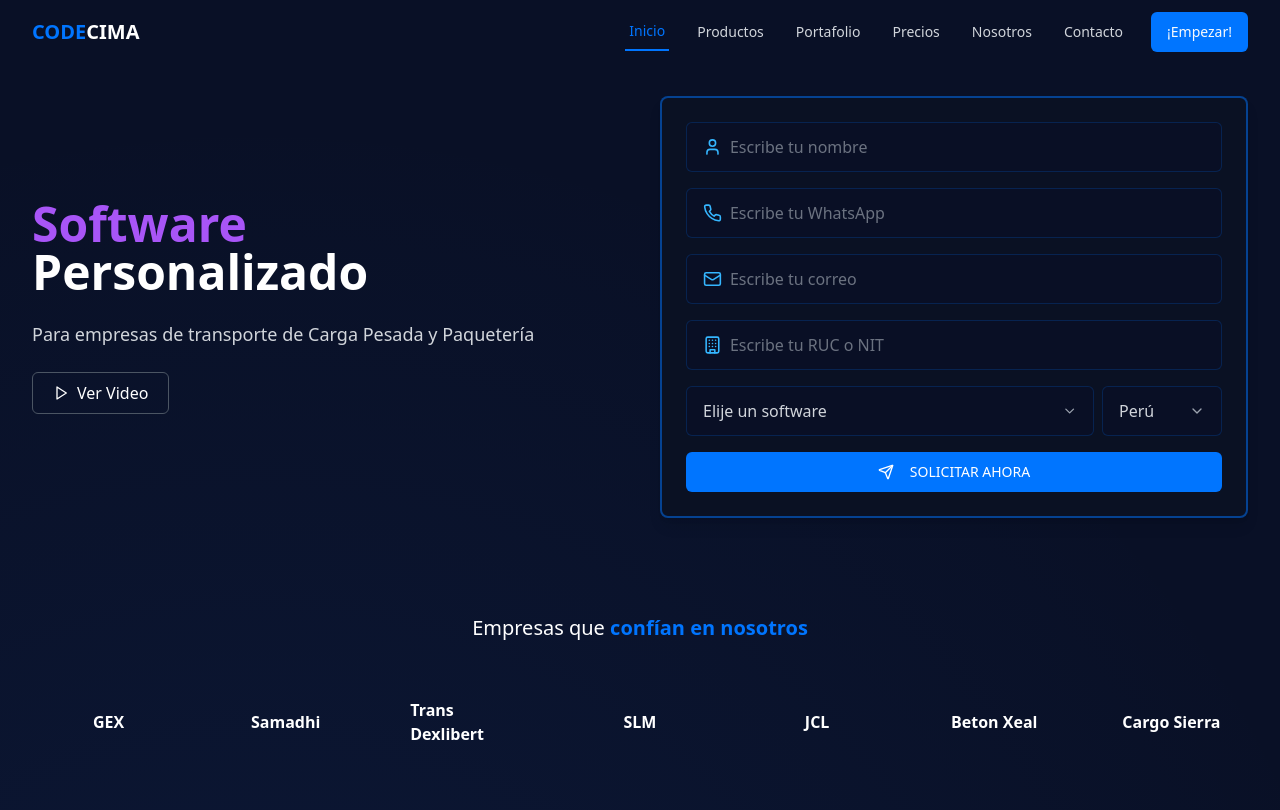
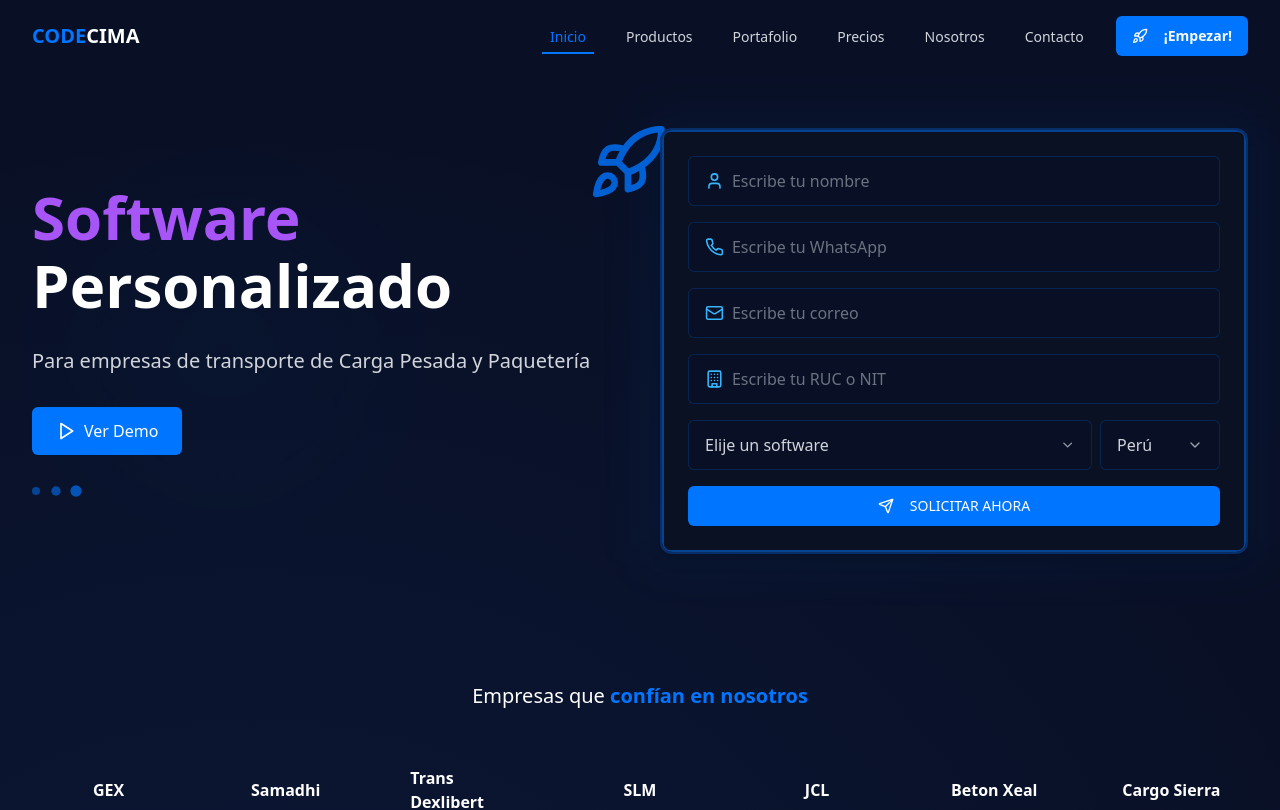
Before and after one commit to erikstiven/codecima-web-scapes, a React (Vite) app: page / in a window 1280 px wide. Shown: the top 810 px of the page. Built offline with nearby package versions, Linux system fonts and the light colour scheme.

Commit message:
feat: Improve UI and add animations
Improved the UI, enhanced the navbar style, and made the hero section more attractive with animations.

```diff
--- a/src/components/home/Hero.tsx
+++ b/src/components/home/Hero.tsx
@@ -1,39 +1,179 @@
 
-import React from 'react';
-import { Play } from 'lucide-react';
-import { motion } from 'framer-motion';
+import React, { useEffect } from 'react';
+import { Play, Rocket } from 'lucide-react';
+import { motion, useAnimation } from 'framer-motion';
 import ContactForm from '../ContactForm';
+
+const FloatingRocket = () => {
+  const controls = useAnimation();
+
+  useEffect(() => {
+    const animateRocket = async () => {
+      while (true) {
+        await controls.start({
+          y: [0, -15, 0, 10, 0],
+          rotate: [0, 5, 0, -5, 0],
+          transition: {
+            duration: 6,
+            ease: "easeInOut",
+            times: [0, 0.25, 0.5, 0.75, 1],
+            repeat: Infinity
+          }
+        });
+      }
+    };
+
+    animateRocket();
+  }, [controls]);
+
+  return (
+    <motion.div
+      animate={controls}
+      className="absolute -top-16 -right-12 text-codecima-blue opacity-80"
+    >
+      <Rocket size={80} />
+    </motion.div>
+  );
+};
 
 const Hero = () => {
   return (
-    <section className="pt-24 pb-12">
-      <div className="max-w-7xl mx-auto px-4 sm:px-6 lg:px-8">
+    <section className="pt-32 pb-20 relative overflow-hidden">
+      <div className="max-w-7xl mx-auto px-4 sm:px-6 lg:px-8 relative">
+        {/* Background elements */}
+        <div className="absolute top-0 left-0 w-full h-full overflow-hidden pointer-events-none">
+          <motion.div
+            className="absolute top-20 left-20 w-72 h-72 rounded-full bg-codecima-blue/5 blur-3xl"
+            animate={{
+              scale: [1, 1.2, 1],
+              opacity: [0.3, 0.5, 0.3],
+            }}
+            transition={{
+              duration: 8,
+              repeat: Infinity,
+              ease: "easeInOut"
+            }}
+          />
+          <motion.div
+            className="absolute bottom-20 right-20 w-96 h-96 rounded-full bg-codecima-purple/5 blur-3xl"
+            animate={{
+              scale: [1, 1.3, 1],
+              opacity: [0.2, 0.4, 0.2],
+            }}
+            transition={{
+              duration: 10,
+              repeat: Infinity,
+              ease: "easeInOut",
+              delay: 1
+            }}
+          />
+        </div>
+
         <div className="grid md:grid-cols-2 gap-10 items-center">
           <motion.div
-            className="space-y-6"
-            initial={{ opacity: 0, x: -20 }}
+            className="space-y-8 relative"
+            initial={{ opacity: 0, x: -50 }}
             animate={{ opacity: 1, x: 0 }}
-            transition={{ duration: 0.7 }}
+            transition={{ duration: 0.8, ease: "easeOut" }}
           >
-            <h1 className="text-4xl md:text-5xl font-bold">
-              <span className="text-purple-500">Software</span> <br/>
-              <span className="text-white">Personalizado</span>
-            </h1>
-            <p className="text-gray-300 text-lg">
+            <div className="relative">
+              <FloatingRocket />
+              <motion.h1
+                className="text-5xl md:text-6xl font-bold leading-tight"
+                initial={{ opacity: 0 }}
+                animate={{ opacity: 1 }}
+                transition={{ duration: 0.8, delay: 0.2 }}
+              >
+                <motion.span
+                  className="text-purple-500 block"
+                  initial={{ y: 20 }}
+                  animate={{ y: 0 }}
+                  transition={{ duration: 0.5, delay: 0.3 }}
+                >
+                  Software
+                </motion.span>
+                <motion.span
+                  className="text-white block mt-2"
+                  initial={{ y: 20 }}
+                  animate={{ y: 0 }}
+                  transition={{ duration: 0.5, delay: 0.5 }}
+                >
+                  Personalizado
+                </motion.span>
+              </motion.h1>
+            </div>
+
+            <motion.p
+              className="text-gray-300 text-xl"
+              initial={{ opacity: 0 }}
+              animate={{ opacity: 1 }}
+              transition={{ duration: 0.8, delay: 0.7 }}
+            >
               Para empresas de transporte de Carga Pesada y Paquetería
-            </p>
-            <button className="flex items-center text-white bg-transparent border border-gray-600 hover:border-white rounded-md px-5 py-2 transition-colors">
-              <Play size={16} className="mr-2" />
-              <span>Ver Video</span>
-            </button>
+            </motion.p>
+
+            <motion.div
+              initial={{ opacity: 0, y: 20 }}
+              animate={{ opacity: 1, y: 0 }}
+              transition={{ duration: 0.5, delay: 0.9 }}
+              whileHover={{ scale: 1.05 }}
+              whileTap={{ scale: 0.95 }}
+            >
+              <button className="flex items-center text-white bg-codecima-blue hover:bg-codecima-blue/80 rounded-md px-6 py-3 transition-colors">
+                <Play size={20} className="mr-2" />
+                <span className="font-medium">Ver Demo</span>
+              </button>
+            </motion.div>
+
+            <motion.div
+              className="flex space-x-3 mt-8"
+              initial={{ opacity: 0 }}
+              animate={{ opacity: 1 }}
+              transition={{ delay: 1.1 }}
+            >
+              {[1, 2, 3].map((i) => (
+                <motion.div
+                  key={i}
+                  className="w-2 h-2 rounded-full bg-codecima-blue/70"
+                  animate={{
+                    scale: [1, 1.5, 1],
+                    opacity: [0.7, 1, 0.7]
+                  }}
+                  transition={{
+                    duration: 2,
+                    repeat: Infinity,
+                    delay: i * 0.3,
+                    ease: "easeInOut"
+                  }}
+                />
+              ))}
+            </motion.div>
           </motion.div>
 
           <motion.div
-            initial={{ opacity: 0, x: 20 }}
+            initial={{ opacity: 0, x: 50 }}
             animate={{ opacity: 1, x: 0 }}
-            transition={{ duration: 0.7, delay: 0.2 }}
+            transition={{ duration: 0.8, delay: 0.4 }}
+            className="relative z-10"
           >
-            <ContactForm />
+            <motion.div
+              className="absolute -z-10 inset-0 bg-codecima-blue/5 rounded-xl blur-xl"
+              animate={{
+                scale: [1, 1.05, 1],
+              }}
+              transition={{
+                duration: 4,
+                repeat: Infinity,
+                ease: "easeInOut"
+              }}
+            />
+            <motion.div
+              whileHover={{ y: -5, boxShadow: "0 10px 40px rgba(0, 117, 255, 0.2)" }}
+              transition={{ type: "spring", stiffness: 300 }}
+              className="bg-codecima-darkblue/80 border-2 border-codecima-blue/30 rounded-xl overflow-hidden shadow-lg"
+            >
+              <ContactForm />
+            </motion.div>
           </motion.div>
         </div>
       </div>
--- a/src/components/layout/Navbar.tsx
+++ b/src/components/layout/Navbar.tsx
@@ -1,7 +1,8 @@
 
 import React, { useState, useEffect } from 'react';
 import { Link, useLocation } from 'react-router-dom';
-import { Menu, X } from 'lucide-react';
+import { Menu, X, Rocket } from 'lucide-react';
+import { motion } from 'framer-motion';
 import { Button } from '@/components/ui/button';
 
 const Navbar: React.FC = () => {
@@ -34,57 +35,121 @@ const Navbar: React.FC = () => {
   ];
 
   return (
-    <nav className={`fixed w-full z-50 transition-all duration-300 ${scrolled ? 'bg-codecima-navy/90 backdrop-blur-md shadow-md' : 'bg-transparent'}`}>
+    <motion.nav
+      className={`fixed w-full z-50 transition-all duration-500 ${
+        scrolled
+          ? 'bg-codecima-navy/90 backdrop-blur-md shadow-md py-2'
+          : 'bg-transparent py-4'
+      }`}
+      initial={{ y: -100 }}
+      animate={{ y: 0 }}
+      transition={{ type: 'spring', stiffness: 120, damping: 20 }}
+    >
       <div className="max-w-7xl mx-auto px-4 sm:px-6 lg:px-8">
-        <div className="flex justify-between h-16">
-          <div className="flex items-center">
+        <div className="flex justify-between items-center">
+          <motion.div
+            className="flex items-center"
+            whileHover={{ scale: 1.05 }}
+            transition={{ type: 'spring', stiffness: 400, damping: 10 }}
+          >
             <Link to="/" className="flex-shrink-0 flex items-center">
               <div className="flex items-center">
-                <span className="text-codecima-blue font-bold text-xl">CODE</span>
-                <span className="text-white font-bold text-xl">CIMA</span>
+                <motion.span
+                  className="text-codecima-blue font-bold text-xl"
+                  initial={{ opacity: 0, x: -20 }}
+                  animate={{ opacity: 1, x: 0 }}
+                  transition={{ duration: 0.5 }}
+                >
+                  CODE
+                </motion.span>
+                <motion.span
+                  className="text-white font-bold text-xl"
+                  initial={{ opacity: 0, x: 20 }}
+                  animate={{ opacity: 1, x: 0 }}
+                  transition={{ duration: 0.5, delay: 0.1 }}
+                >
+                  CIMA
+                </motion.span>
               </div>
             </Link>
-          </div>
+          </motion.div>
 
           {/* Desktop menu */}
           <div className="hidden md:flex items-center space-x-6">
-            {navLinks.map((link) => (
+            {navLinks.map((link, index) => (
+              <motion.div
+                key={link.name}
+                initial={{ opacity: 0, y: -20 }}
+                animate={{ opacity: 1, y: 0 }}
+                transition={{ duration: 0.3, delay: index * 0.1 }}
+                whileHover={{ y: -3 }}
+              >
                 <Link
-                key={link.name}
                   to={link.path}
-                className={`px-1 py-2 text-sm font-medium transition-colors ${
+                  className={`px-2 py-2 text-sm font-medium transition-colors relative ${
                     location.pathname === link.path
-                    ? 'text-codecima-blue border-b-2 border-codecima-blue'
+                      ? 'text-codecima-blue'
                       : 'text-gray-300 hover:text-white'
                   }`}
                 >
                   {link.name}
+                  {location.pathname === link.path && (
+                    <motion.div
+                      className="absolute bottom-0 left-0 w-full h-0.5 bg-codecima-blue"
+                      layoutId="navbar-indicator"
+                      transition={{ type: 'spring', stiffness: 300, damping: 30 }}
+                    />
+                  )}
                 </Link>
+              </motion.div>
             ))}
-            <Button asChild className="bg-codecima-blue hover:bg-codecima-blue/80">
-              <Link to="/cotizar">¡Empezar!</Link>
+            <motion.div
+              initial={{ opacity: 0, scale: 0.8 }}
+              animate={{ opacity: 1, scale: 1 }}
+              transition={{ duration: 0.3, delay: 0.6 }}
+              whileHover={{ scale: 1.05 }}
+              whileTap={{ scale: 0.95 }}
+            >
+              <Button asChild className="bg-codecima-blue hover:bg-codecima-blue/80 font-semibold">
+                <Link to="/cotizar">
+                  <Rocket size={16} className="mr-2" />
+                  ¡Empezar!
+                </Link>
               </Button>
+            </motion.div>
           </div>
 
           {/* Mobile menu button */}
           <div className="md:hidden flex items-center">
-            <button
+            <motion.button
               onClick={toggleMenu}
               className="inline-flex items-center justify-center p-2 rounded-md text-gray-400 hover:text-white hover:bg-codecima-darkblue/20 focus:outline-none"
+              whileTap={{ scale: 0.9 }}
             >
               {isMenuOpen ? <X size={24} /> : <Menu size={24} />}
-            </button>
+            </motion.button>
           </div>
         </div>
       </div>
 
       {/* Mobile menu */}
       {isMenuOpen && (
-        <div className="md:hidden bg-codecima-navy/95 backdrop-blur-md shadow-lg">
+        <motion.div
+          className="md:hidden bg-codecima-navy/95 backdrop-blur-md shadow-lg"
+          initial={{ opacity: 0, height: 0 }}
+          animate={{ opacity: 1, height: 'auto' }}
+          exit={{ opacity: 0, height: 0 }}
+          transition={{ duration: 0.3 }}
+        >
           <div className="px-2 pt-2 pb-3 space-y-1 sm:px-3">
-            {navLinks.map((link) => (
+            {navLinks.map((link, index) => (
+              <motion.div
+                key={link.name}
+                initial={{ opacity: 0, x: -20 }}
+                animate={{ opacity: 1, x: 0 }}
+                transition={{ duration: 0.2, delay: index * 0.05 }}
+              >
                 <Link
-                key={link.name}
                   to={link.path}
                   className={`block px-3 py-2 rounded-md text-base font-medium ${
                     location.pathname === link.path
@@ -95,16 +160,25 @@ const Navbar: React.FC = () => {
                 >
                   {link.name}
                 </Link>
+              </motion.div>
             ))}
-            <div className="pt-2">
+            <motion.div
+              initial={{ opacity: 0, y: 10 }}
+              animate={{ opacity: 1, y: 0 }}
+              transition={{ duration: 0.3, delay: 0.3 }}
+              className="pt-2"
+            >
               <Button asChild className="w-full bg-codecima-blue hover:bg-codecima-blue/80">
-                <Link to="/cotizar" onClick={() => setIsMenuOpen(false)}>¡Empezar!</Link>
+                <Link to="/cotizar" onClick={() => setIsMenuOpen(false)}>
+                  <Rocket size={16} className="mr-2" />
+                  ¡Empezar!
+                </Link>
               </Button>
+            </motion.div>
           </div>
-          </div>
-        </div>
+        </motion.div>
       )}
-    </nav>
+    </motion.nav>
   );
 };
 
--- a/src/pages/Index.tsx
+++ b/src/pages/Index.tsx
@@ -1,5 +1,6 @@
 
 import React from 'react';
+import { motion } from 'framer-motion';
 import Layout from '@/components/layout/Layout';
 import Hero from '@/components/home/Hero';
 import CompanyLogos from '@/components/home/CompanyLogos';
@@ -7,12 +8,45 @@ import SoftwareSection from '@/components/home/SoftwareSection';
 import Features from '@/components/home/Features';
 import CallToAction from '@/components/home/CallToAction';
 
+const containerVariants = {
+  hidden: { opacity: 0 },
+  visible: {
+    opacity: 1,
+    transition: {
+      staggerChildren: 0.3
+    }
+  }
+};
+
+const itemVariants = {
+  hidden: { opacity: 0, y: 30 },
+  visible: {
+    opacity: 1,
+    y: 0,
+    transition: {
+      type: "spring",
+      stiffness: 100,
+      damping: 20
+    }
+  }
+};
+
 const Index = () => {
   return (
     <Layout>
       <Hero />
+
+      <motion.div
+        variants={containerVariants}
+        initial="hidden"
+        whileInView="visible"
+        viewport={{ once: true, amount: 0.2 }}
+      >
+        <motion.div variants={itemVariants}>
           <CompanyLogos />
+        </motion.div>
 
+        <motion.div variants={itemVariants}>
           <SoftwareSection
             title="Software para"
             subtitle="Transportes de Carga Pesada"
@@ -27,7 +61,9 @@ const Index = () => {
             ]}
             imageUrl="https://images.unsplash.com/photo-1605810230434-7631ac76ec81"
           />
+        </motion.div>
 
+        <motion.div variants={itemVariants}>
           <SoftwareSection
             title="Software para"
             subtitle="Empresas de Paquetería"
@@ -43,9 +79,16 @@ const Index = () => {
             imageUrl="https://images.unsplash.com/photo-1487058792275-0ad4aaf24ca7"
             reversed={true}
           />
+        </motion.div>
 
+        <motion.div variants={itemVariants}>
           <Features />
+        </motion.div>
+
+        <motion.div variants={itemVariants}>
           <CallToAction />
+        </motion.div>
+      </motion.div>
     </Layout>
   );
 };
```
Also changed, not shown: src/pages/Precios.tsx (+36 -7 lines). Lines whose indentation alone changed are shown as unchanged.
